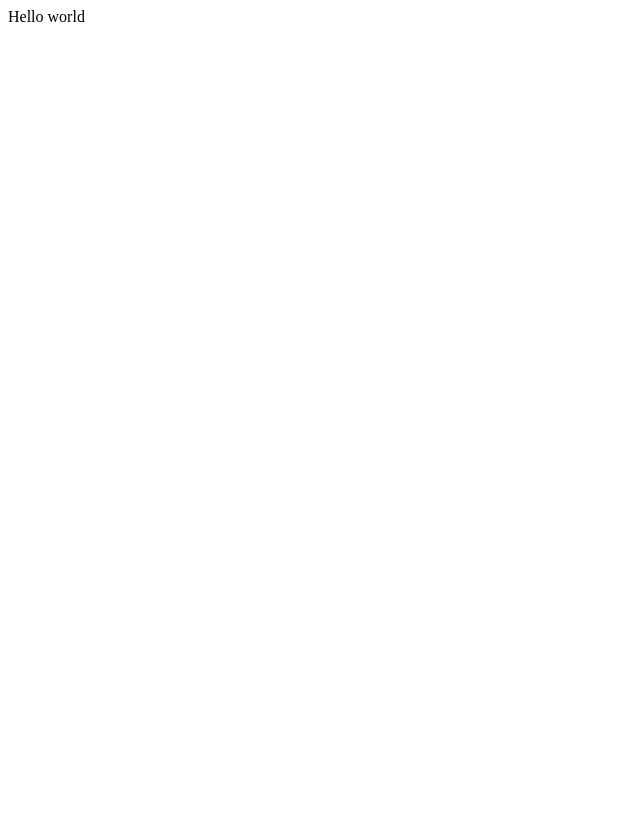
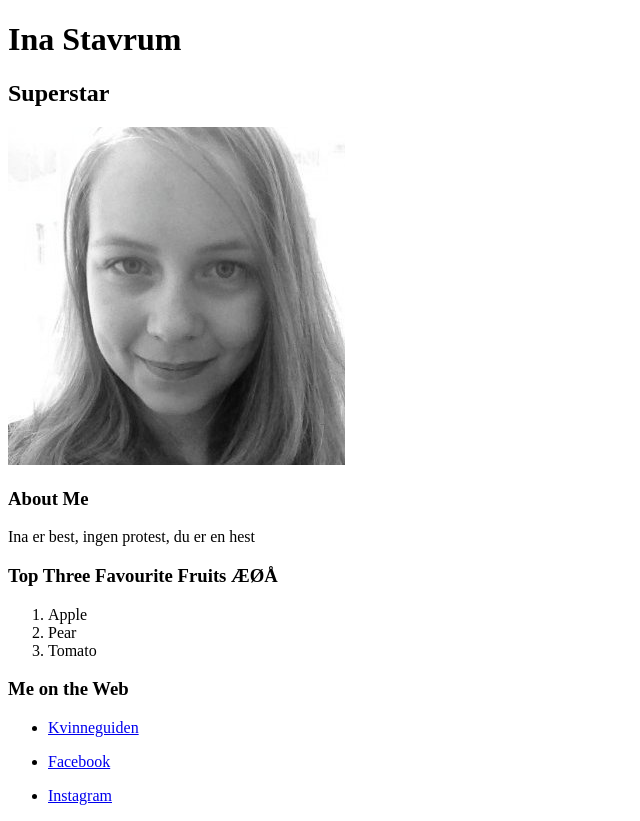
Before and after one commit to inaerkul/inaerkul.github.io, a plain HTML site: page index.html in a window 1280 px wide. Shown: the whole page, without its empty margins (0-640 px from the left). Before the commit the page ends 800 px from the top, so only its background shows below. Drawn offline with Linux system fonts and the light colour scheme.

Commit message:
HTML markup and image

```diff
--- a/index.html
+++ b/index.html
@@ -1 +1,57 @@
-Hello world
+<!doctype html>
+<html>
+	<head>
+
+		<!-- info about the page goes here -->
+		<title>Ina Stavrum</title>
+		<meta charset="utf-8">
+
+
+	</head>
+	<body>
+
+	<h1>Ina Stavrum</h1>
+	<h2>Superstar</h2>
+
+	<img src="images/me.jpg" alt="Ina Stavrum">
+
+	<h3>About Me</h3>
+
+	<p>Ina er best, ingen protest, du er en hest</p>
+
+	<h3>Top Three Favourite Fruits ÆØÅ</h3>
+
+	<ol>
+		<li>Apple</li>
+		<li>Pear</li>
+		<li>Tomato</li>
+	</ol>
+
+	<h3>Me on the Web</h3>
+
+	<ul>
+		<li>
+			<a href="http://www.klikk.no/kvinneguiden">
+			Kvinneguiden
+			</a>
+		</li>
+	</ul>
+
+<ul>
+		<li>
+			<a href="http://www.facebook.com/ina.stavrum">
+			Facebook
+			</a>
+		</li>
+	</ul>
+	<ul>
+		<li>
+			<a href="http://www.instagram.com/inaros">
+			Instagram
+			</a>
+		</li>
+	</ul>
+
+
+	</body>
+</html>
```
Also changed, not shown: images/me.jpg (added).
